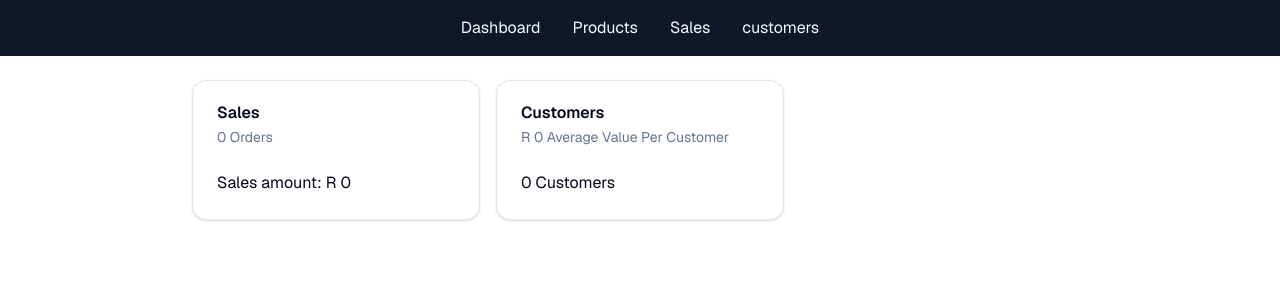
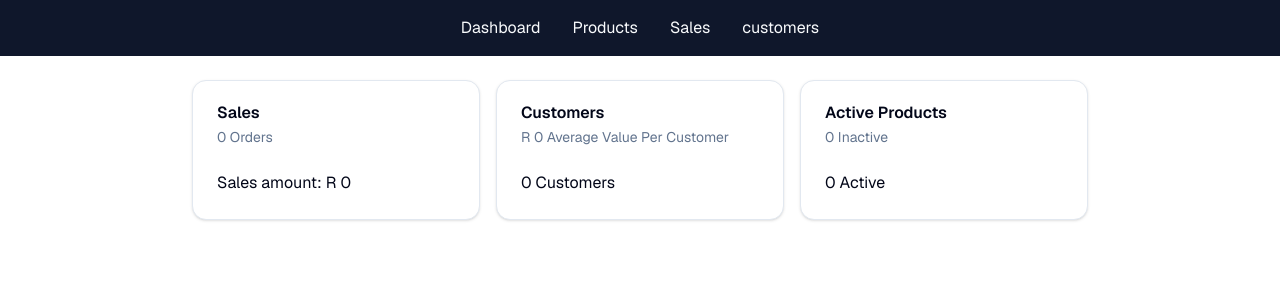
Before and after one commit to rorisangputu/ecomm-mvp, a Next.js app: page /admin in a window 1280 px wide. Shown: the top 300 px of the page. Built offline with nearby package versions, Linux system fonts and the light colour scheme; no server answers; the database is empty.

Commit message:
finishing dashcards and adding loader

```diff
--- /dev/null
+++ b/src/app/admin/loading.tsx
@@ -0,0 +1,9 @@
+import { Loader2 } from "lucide-react";
+
+export default function AdminLoading() {
+  return (
+    <div className="flex justify-center">
+      <Loader2 className="size-24 animate-spin" />
+    </div>
+  );
+}
--- a/src/app/admin/page.tsx
+++ b/src/app/admin/page.tsx
@@ -14,10 +14,15 @@ async function getSalesData() {
     _sum: { pricePaidInCents: true },
     _count: true,
   });
+  await wait(2000);
   return {
     amount: (sales._sum.pricePaidInCents || 0) / 100,
     numOfSales: sales._count,
   };
+}
+
+function wait(dur: number) {
+  return new Promise((resolve) => setTimeout(resolve, dur));
 }
 
 async function getUserData() {
@@ -38,11 +43,24 @@ async function getUserData() {
   };
 }
 
+async function getProductData() {
+  const [activeCount, inactiveCount] = await Promise.all([
+    await db.product.count({ where: { isAvailableForPurchase: true } }),
+    await db.product.count({ where: { isAvailableForPurchase: false } }),
+  ]);
+
+  return {
+    activeCount,
+    inactiveCount,
+  };
+}
+
 export default async function AdminDashboard() {
   //Parallel asynchronous operations
-  const [salesData, customerData] = await Promise.all([
+  const [salesData, customerData, productData] = await Promise.all([
     getSalesData(),
     getUserData(),
+    getProductData(),
   ]);
 
   return (
@@ -58,6 +76,11 @@ export default async function AdminDashboard() {
           customerData.averageValuePerUser
         )} Average Value Per Customer`}
         body={`${formatNumber(customerData.customerCount)} Customers`}
+      />
+      <DashboardCard
+        title="Active Products"
+        subtitle={`${formatNumber(productData.inactiveCount)} Inactive`}
+        body={`${formatNumber(productData.activeCount)} Active`}
       />
     </div>
   );
```
